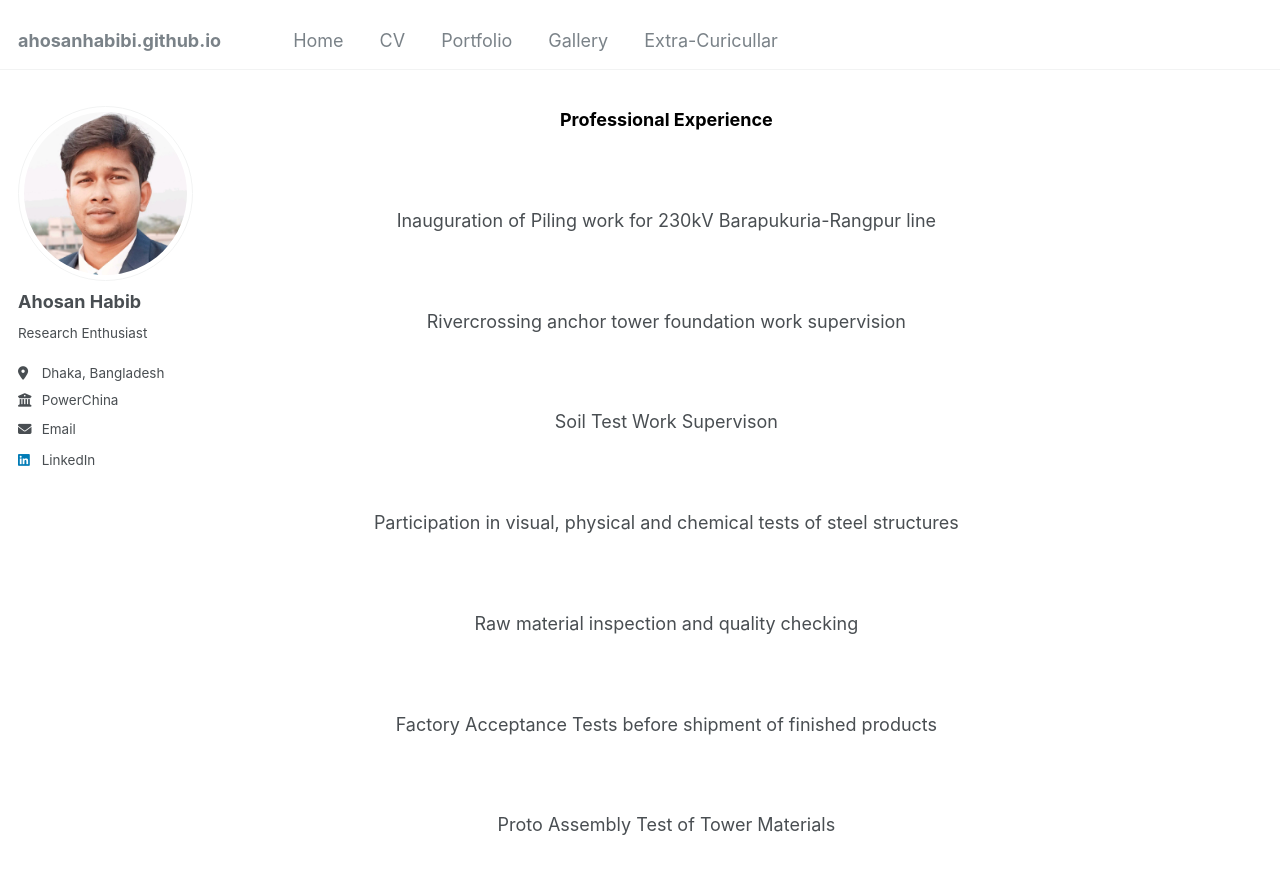
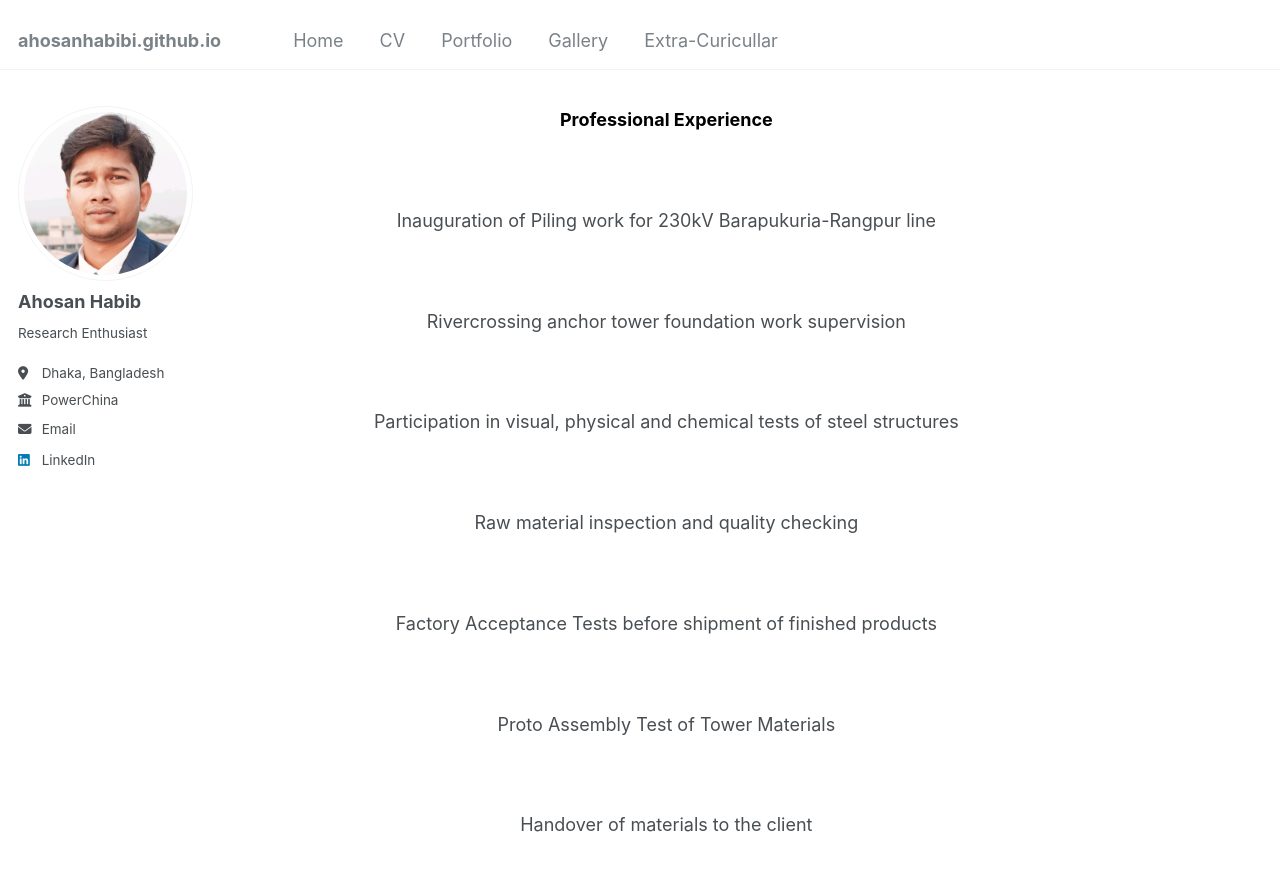
Before and after one commit to ahosanhabibi/ahosanhabibi.github.io, a Jekyll site: the page built from gallery.md, in a window 1280 px wide and 900 px high. Shown: the top 874 px of the window. Built offline with Jekyll 4.4.1, drawn with Linux system fonts in a browser that asks for light colours; our own code applies the rules of GitHub Pages for plain Markdown files.

Commit message:
Update gallery.md

```diff
--- a/gallery.md
+++ b/gallery.md
@@ -10,11 +10,6 @@ Inauguration of Piling work for 230kV Barapukuria-Rangpur line
 ![](images/468755367_8958838320847499_3311467466135072302_n.jpg)
 <p style="text-align: center">
 Rivercrossing anchor tower foundation work supervision
-</p>
-
-![](images/image1_converted.png)
-<p style="text-align: center">
-Soil Test Work Supervison
 </p>
 
 ![](images/1731463417998.jpg)
```
